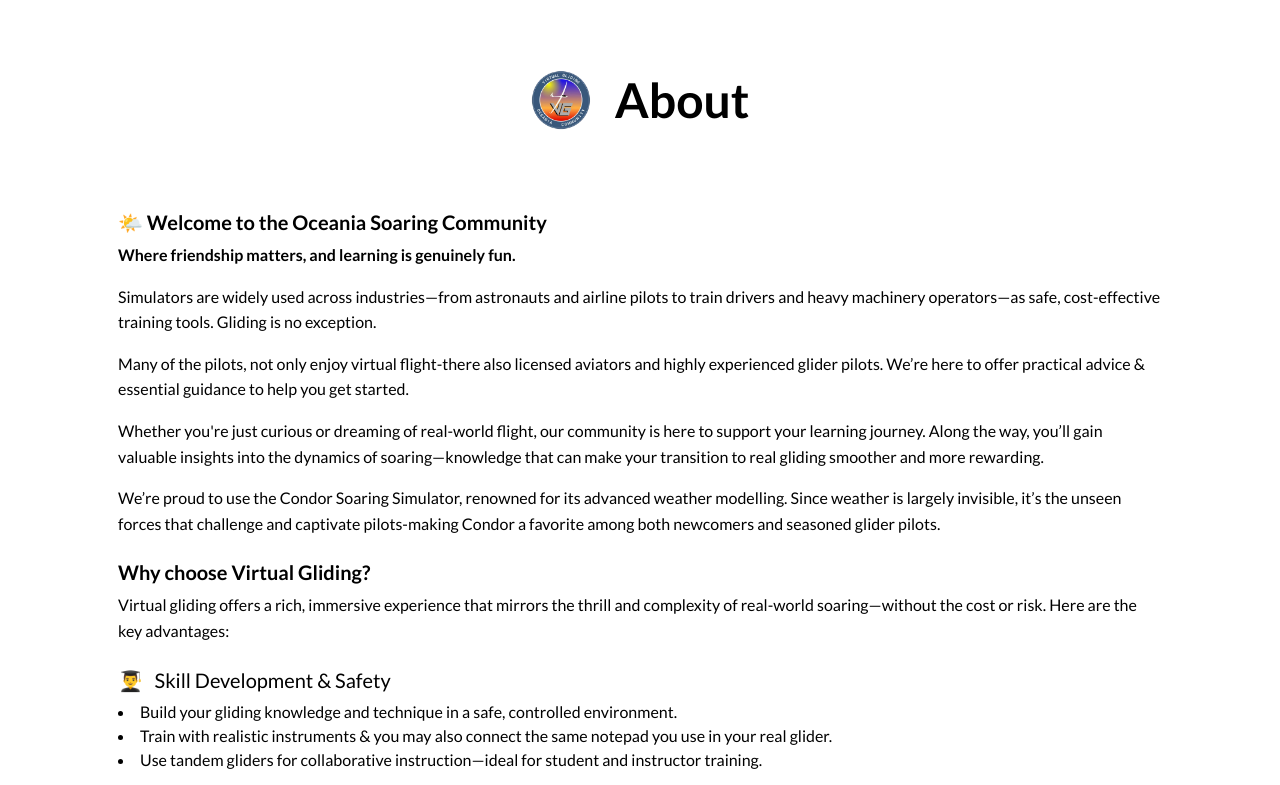
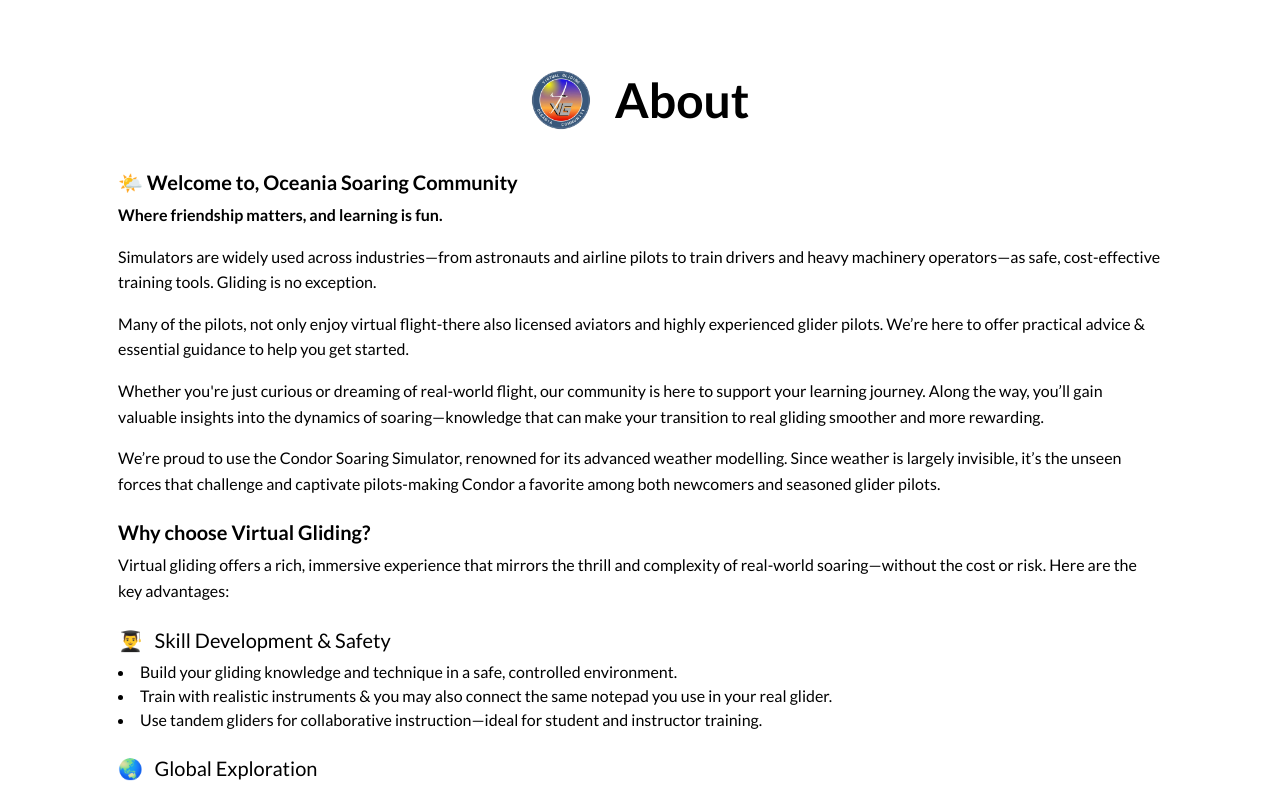
Before and after one commit to virtualgliding/virtualgliding.github.io, a plain HTML site: page index.html in a window 1280 px wide. Shown: the part 720-1505 px from the top of the page. Drawn offline with nearby package versions, Linux system fonts and the light colour scheme.

Commit message:
Update index.html

```diff
--- a/index.html
+++ b/index.html
@@ -254,11 +254,11 @@
           <img src="assets/img/VG Oceania Comm_icon.webp" alt="About icon" class="about-icon me-4">About</h1>
         </div>
 
-        <div class="d-flex just-fy-content-between pt-5">
+        <div class="d-flex just-fy-content-between pt-2">
           <div class="row">
             <div class="col-12">
-              <h4><strong>🌤️ Welcome to the Oceania Soaring Community</strong></h4>
-              <p><strong>Where friendship matters, and learning is genuinely fun.</strong></p>
+              <h4><strong>🌤️ Welcome to, Oceania Soaring Community</strong></h4>
+              <p><strong>Where friendship matters, and learning is fun.</strong></p>
               <p>Simulators are widely used across industries—from astronauts and airline pilots to train drivers and
                 heavy machinery operators—as safe, cost-effective training tools. Gliding is no exception.</p>
               <p>Many of the pilots, not only enjoy virtual flight-there also licensed aviators and highly experienced
```
